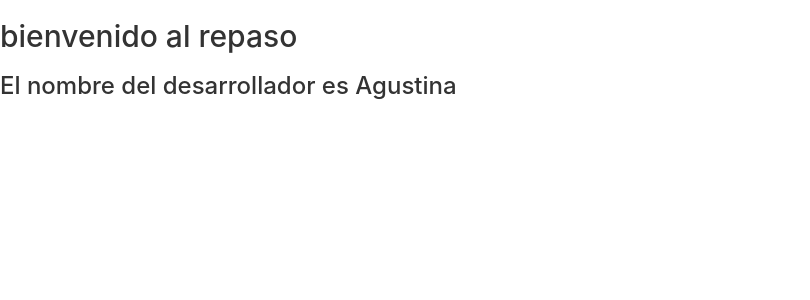
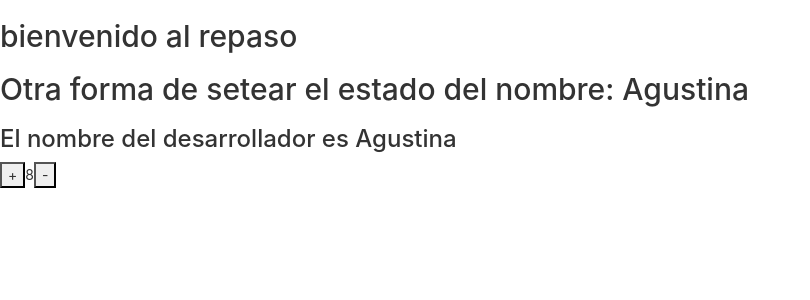
Before and after one commit to agusfernandez/React_Repaso, a React (Create React App) app: page / in a window 1280 px wide. Shown: the top 300 px of the page, without its empty margins (0-810 px from the left). Built offline with nearby package versions, Linux system fonts and the light colour scheme.

Commit message:
new state name

```diff
--- a/src/App.js
+++ b/src/App.js
@@ -1,20 +1,29 @@
 import logo from './logo.svg';
 import './App.css';
 import Counter from './components/Counter'
+import {useState} from 'react';
+
 // import { Container, Row } from "react-bootstrap";
 // pasar el prop
 
 function App() {
 
   const mensajeBienvenida = <h2>bienvenido al repaso</h2>
-  const nombre = "Agustina";
-// lo que paso por nombre en el first name tiene q llamarse igual q la variable
-// al nombde de la propiedad (fistname le puedo poner cualquier nombre pero es una buena practica  q la prop tenga el mismo nombre al que le voya  asignar)
-  return (
+  //const nombre = "Agustina";
+
+  // lo que paso por nombre en el first name tiene q llamarse igual q la variable
+  // al nombde de la propiedad (fistname le puedo poner cualquier nombre pero es una buena practica  q la prop tenga el mismo nombre al que le voya  asignar)
+
+  // si quiero cambiar el estado de un nombre cuando haga algo en un componente hijo entonce....
+  const [nombre, setNombre] = useState("Agustina");
+
+return (
+
+  // le tengo q pasar el setNombre para que cambie el estado en el counter.js
     <>
     {mensajeBienvenida}
-
-    <Counter firstName={nombre}/>
+    <h2> Otra forma de setear el estado del nombre: {nombre}</h2>
+    <Counter nombre={nombre} setNombre={setNombre}/>
     </>
   );
 }
--- a/src/components/Counter/Counter.js
+++ b/src/components/Counter/Counter.js
@@ -1,16 +1,25 @@
 // le podemos pasar datos de otro lado y a ello se le llama props ( a los datos)
 import { useState } from "react";
 
-const Counter =(props)=>{
+//{nombre} > le paso la propiedad nombre desestructurada ya que es un objeto
+const Counter =({nombre, setNombre})=>{
 
-    const [count, setCount] = useState();
+    const [count, setCount] = useState(8);
     const increment=()=>{
-        setCount((prevCount)=>prevCount+1);
+         setCount((prevCount)=>prevCount+1);
+         setNombre('Margarita');
+     }
+     const decrement=()=>{
+        setCount((prevCount)=>prevCount-1);
+        setNombre('Javier');
+
     }
     return(
         <>
-            <h3>El nombre del desarrollador es {props.firstName}</h3>
-
+            <h3>El nombre del desarrollador es {nombre}</h3>
+            <button onClick={()=>increment()}>+</button>
+            <span>{count}</span>
+            <button onClick={()=>decrement()}>-</button>
 
         </>
     );
```
